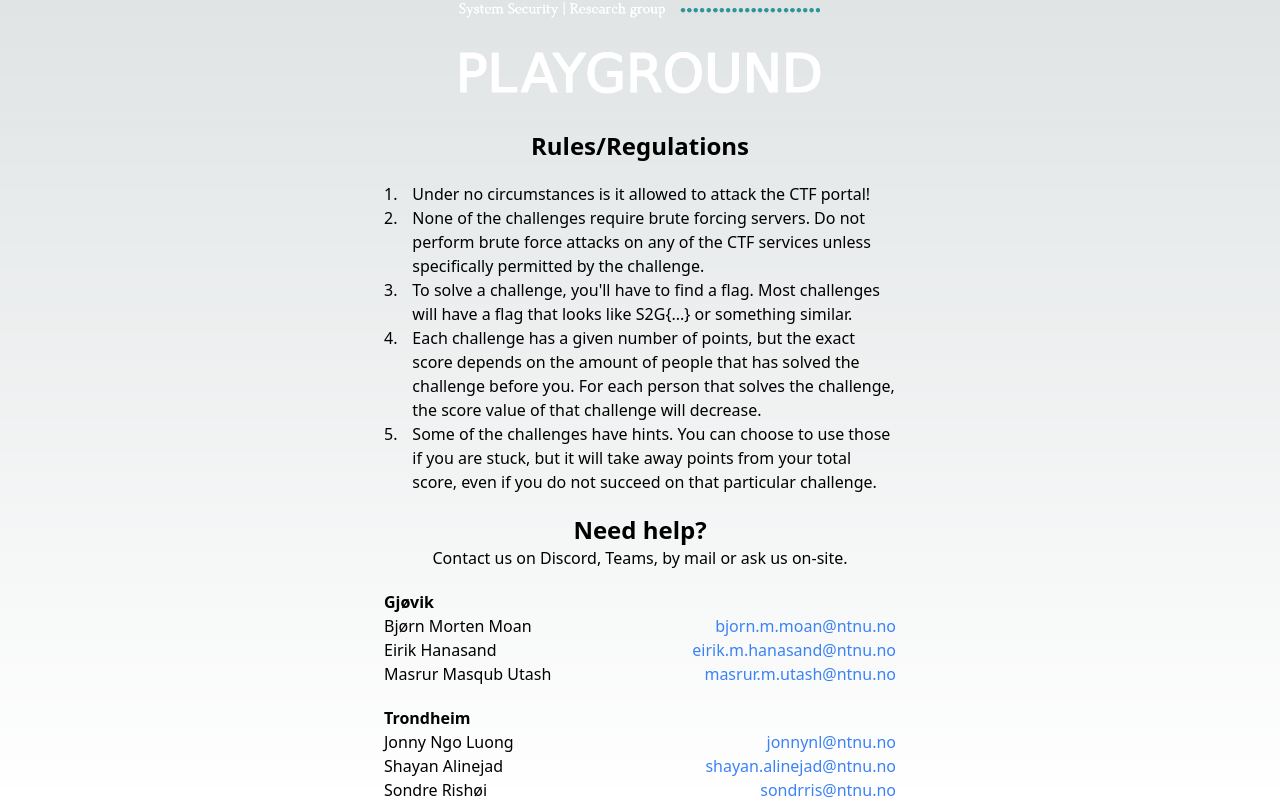
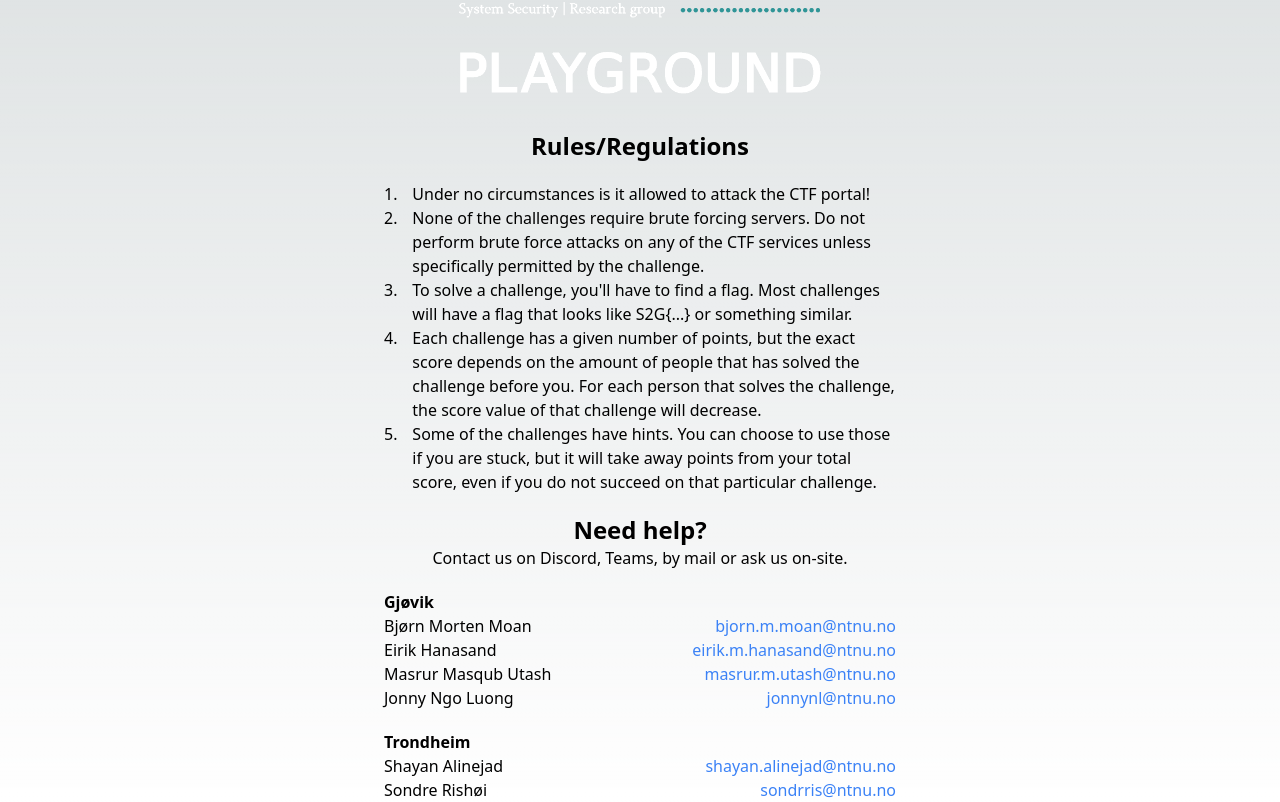
Before and after one commit to IIK-S2G/frontend, a Next.js app in the folder frontend/: page / in a window 1280 px wide. Shown: the part 265-1067 px from the top of the page. Built offline with nearby package versions, Linux system fonts and the light colour scheme.

Commit message:
Made error texts smaller and moved Jonny to Gjøvik

```diff
--- a/frontend/src/app/text/en.json
+++ b/frontend/src/app/text/en.json
@@ -38,16 +38,16 @@
             {
                 "name": "Masrur Masqub Utash",
                 "mail": "masrur.m.utash@ntnu.no"
+            },
+            {
+                "name": "Jonny Ngo Luong",
+                "mail": "jonnynl@ntnu.no"
             }
         ]
     },
     "helpTrondheim": {
         "title": "Trondheim",
         "people": [
-            {
-                "name": "Jonny Ngo Luong",
-                "mail": "jonnynl@ntnu.no"
-            },
             {
                 "name": "Shayan Alinejad",
                 "mail": "shayan.alinejad@ntnu.no"
--- a/frontend/src/app/users/components/showInfo.tsx
+++ b/frontend/src/app/users/components/showInfo.tsx
@@ -50,7 +50,7 @@ const ShowInfo = async({uid}: {uid:number}) => {
 
     let ScoreArray = calcScore({solves, awards})
 
-    if (!profile) return <h1 className='grid place-items-center text-4xl font-bold mb-4'>{en.error}</h1>
+    if (!profile) return <h1 className='grid place-items-center text-2xl font-bold mb-4'>{en.error}</h1>
 
     return(
         <main className="grid place-items-center w-full rounded-xl max-w-[98%] min-h-[92vh] mx-8">
```
